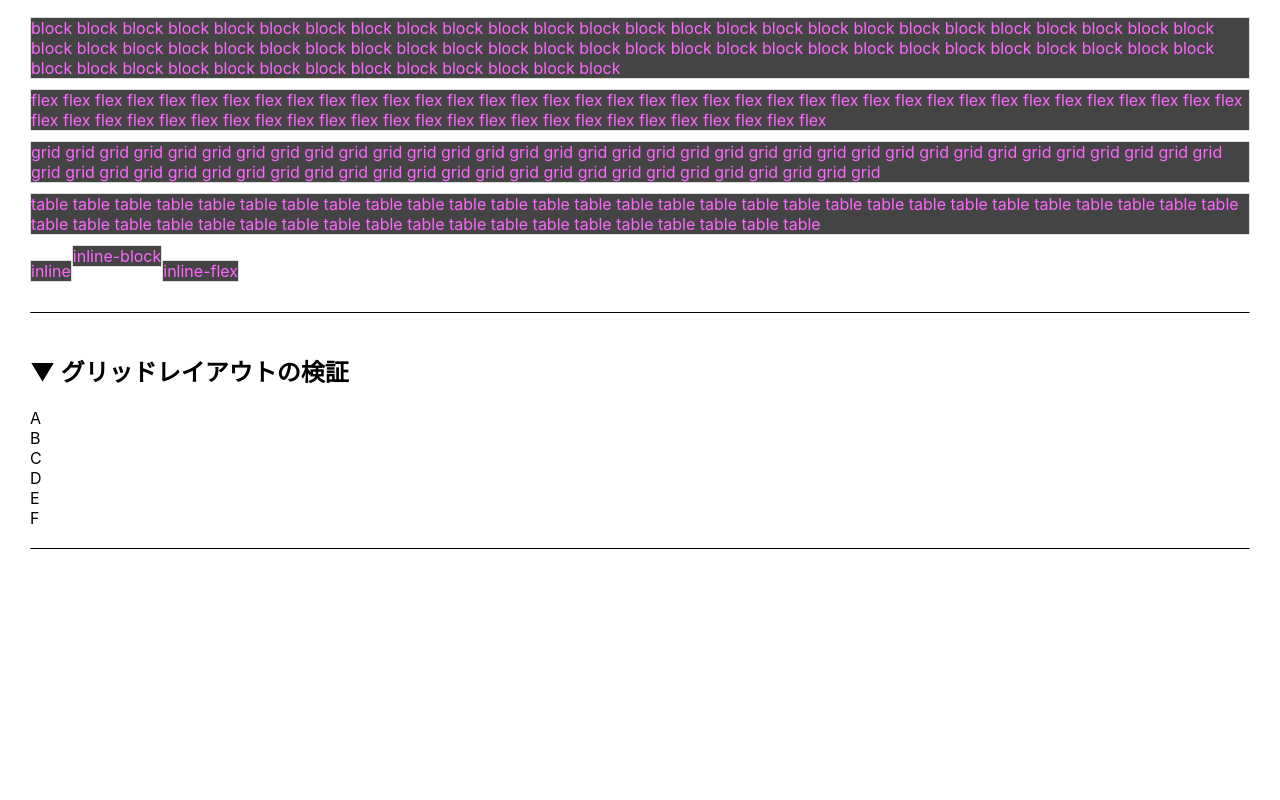
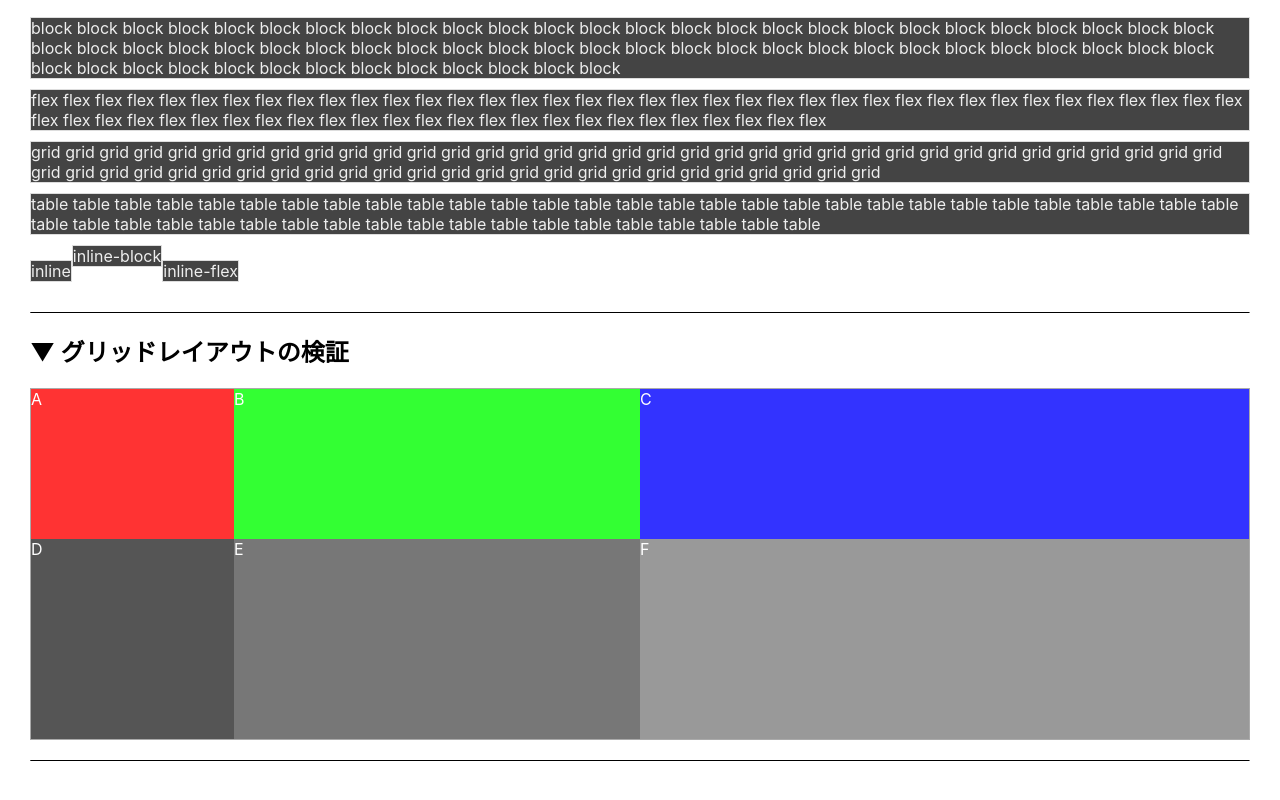
Before and after one commit to 02kK/nextjs-chaotic-playground, a Next.js app: page /playground/style in a window 1280 px wide. Shown: the part 3902-4702 px from the top of the page. Before the commit the page ends 4491 px from the top, so only its background shows below. Built offline with nearby package versions, Linux system fonts and the light colour scheme.

Commit message:
トラックサイズの指定追加

```diff
--- a/src/pages/playground/style.tsx
+++ b/src/pages/playground/style.tsx
@@ -144,12 +144,14 @@ const Style = () => {
         <SDivider />
         <SDiv6>
           <h2>▼ グリッドレイアウトの検証</h2>
+          <div className="grid_container">
             <div className="A">A</div>
             <div className="B">B</div>
             <div className="C">C</div>
             <div className="D">D</div>
             <div className="E">E</div>
             <div className="F">F</div>
+          </div>
         </SDiv6>
         <SDivider />
       </>
@@ -389,7 +391,7 @@ const SDiv5 = styled.div`
     margin-bottom: 10px;
     border: 1px solid #ddd;
     background-color: #444;
-    color: #f6f;
+    color: #eee;
     overflow: hidden;
     text-overflow: ellipsis;
   }
@@ -417,7 +419,31 @@ const SDiv5 = styled.div`
 `;
 
 const SDiv6 = styled.div`
-  display: grid
+  .grid_container {
+    display: grid;
+    grid-template-rows: 150px 200px;
+    grid-template-columns: 1fr 2fr 3fr;
+    border: 1px solid #aaa;
+    color: #fff;
+    .A {
+      background-color: #f33;
+    }
+    .B {
+      background-color: #3f3;
+    }
+    .C {
+      background-color: #33f;
+    }
+    .D {
+      background-color: #555;
+    }
+    .E {
+      background-color: #777;
+    }
+    .F {
+      background-color: #999;
+    }
+  }
 `
 
 export default Style;
```
Lines whose indentation alone changed are shown as unchanged.
